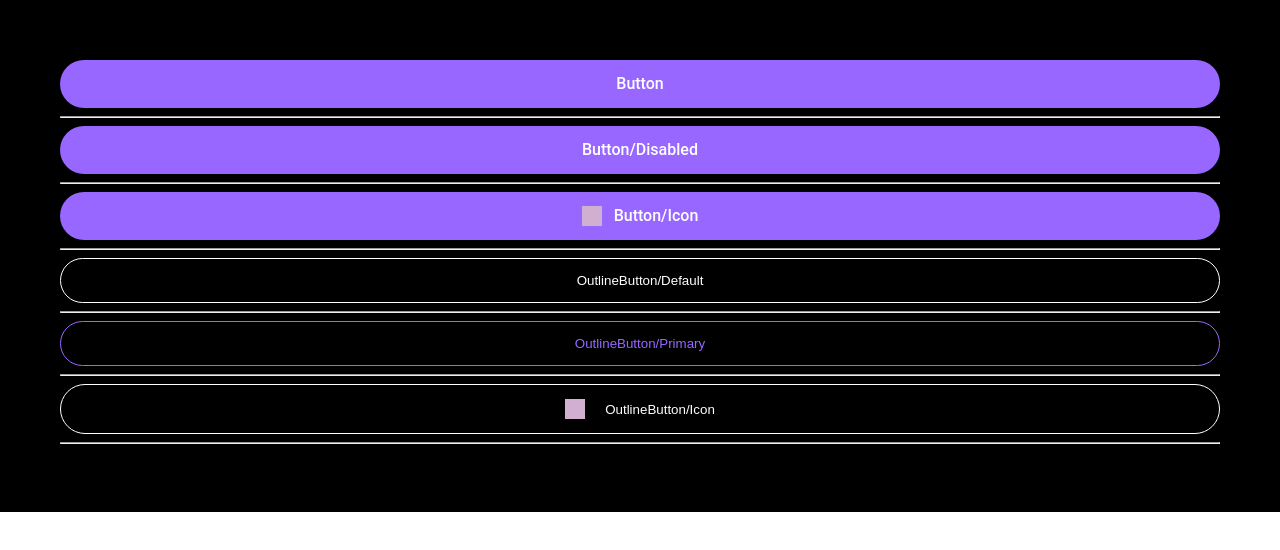
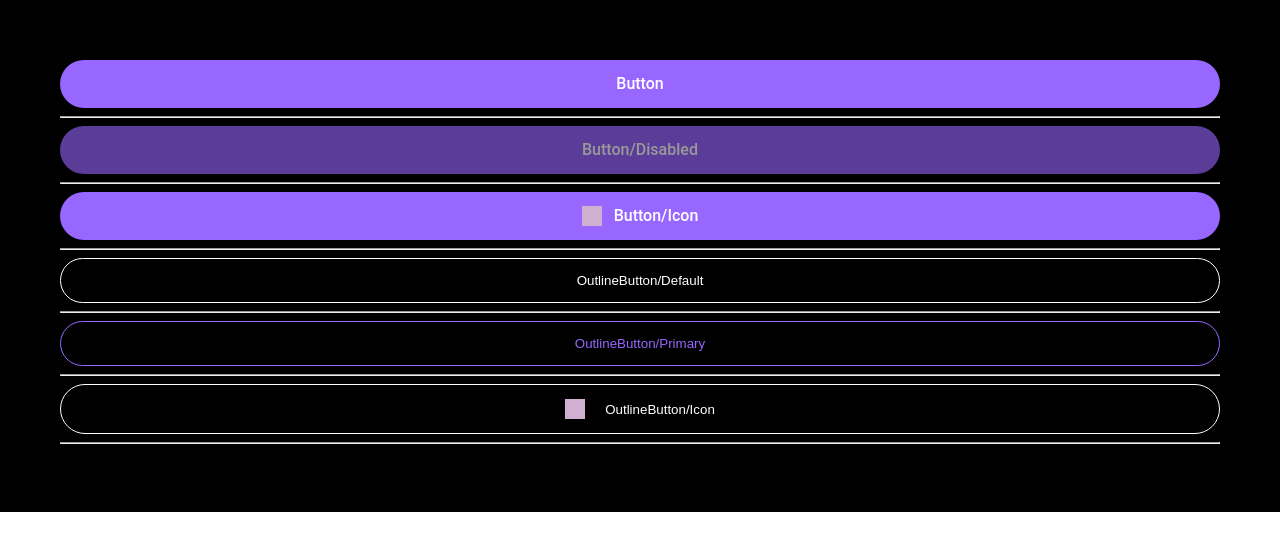
Before and after one commit to chainswap/info, a React (Create React App) app: page / in a window 1280 px wide. Shown: the top 550 px of the page. Built offline with nearby package versions, Linux system fonts and the light colour scheme.

Commit message:
add opacity to disabled button

```diff
--- a/src/components/Button/Button.tsx
+++ b/src/components/Button/Button.tsx
@@ -35,13 +35,16 @@ const useStyles = makeStyles({
       marginRight: 12,
     },
   },
+  disabled: {
+    opacity: 0.6,
+  },
 })
 
 export default function Button(props: Props) {
   const { onClick, disabled } = props
   const classes = useStyles(props)
   return (
-    <ButtonBase className={classes.root} onClick={onClick} disabled={disabled}>
+    <ButtonBase classes={{ ...classes }} onClick={onClick} disabled={disabled}>
       {props.children}
     </ButtonBase>
   )
```
